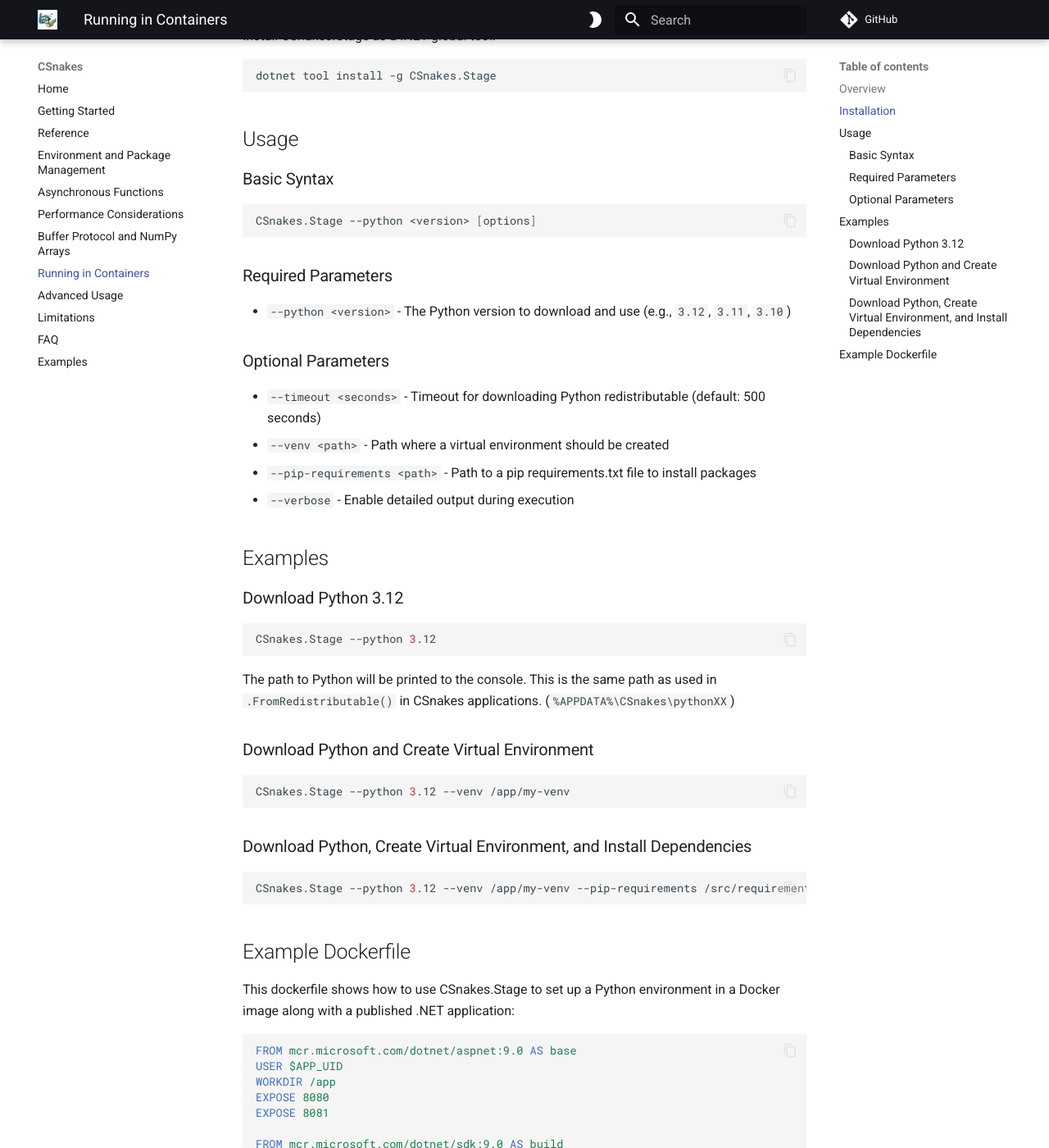
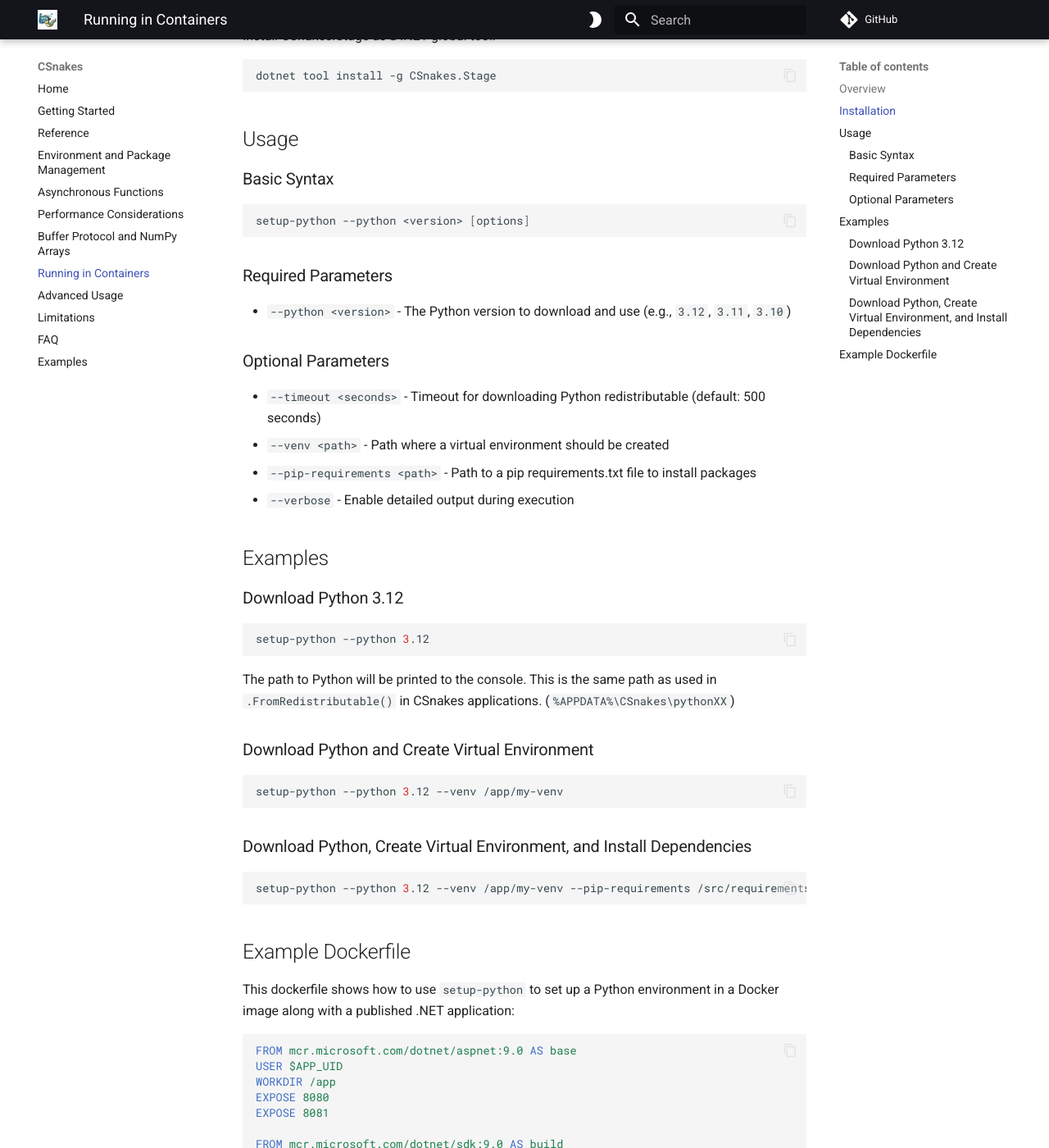
Before and after one commit to tonybaloney/CSnakes, an MkDocs documentation site: the page built from docs/docker.md, in a window 1280 px wide and 1400 px high, scrolled down 526 px. Shown: the whole window at 82% size. Built offline with MkDocs 1.6.1 and Material for MkDocs 9.7.7, drawn with Linux system fonts in a browser that asks for light colours; comment, search, counter and statistics services are not loaded; some of the changed text lies outside the part shown.

Commit message:
Update from code review

````diff
--- a/docs/docker.md
+++ b/docs/docker.md
@@ -21,7 +21,7 @@ dotnet tool install -g CSnakes.Stage
 ### Basic Syntax
 
 ```bash
-CSnakes.Stage --python <version> [options]
+setup-python --python <version> [options]
 ```
 
 ### Required Parameters
@@ -40,7 +40,7 @@ CSnakes.Stage --python <version> [options]
 ### Download Python 3.12
 
 ```bash
-CSnakes.Stage --python 3.12
+setup-python --python 3.12
 ```
 
 The path to Python will be printed to the console. This is the same path as used in `.FromRedistributable()` in CSnakes applications. (`%APPDATA%\CSnakes\pythonXX`)
@@ -49,18 +49,18 @@ The path to Python will be printed to the console. This is the same path as used
 ### Download Python and Create Virtual Environment
 
 ```bash
-CSnakes.Stage --python 3.12 --venv /app/my-venv
+setup-python --python 3.12 --venv /app/my-venv
 ```
 
 ### Download Python, Create Virtual Environment, and Install Dependencies
 
 ```bash
-CSnakes.Stage --python 3.12 --venv /app/my-venv --pip-requirements /src/requirements.txt
+setup-python --python 3.12 --venv /app/my-venv --pip-requirements /src/requirements.txt
 ```
 
 ## Example Dockerfile
 
-This dockerfile shows how to use CSnakes.Stage to set up a Python environment in a Docker image along with a published .NET application:
+This dockerfile shows how to use `setup-python` to set up a Python environment in a Docker image along with a published .NET application:
 
 ```dockerfile
 FROM mcr.microsoft.com/dotnet/aspnet:9.0 AS base
@@ -83,7 +83,7 @@ ARG BUILD_CONFIGURATION=Release
 RUN dotnet publish "./ExampleApp.csproj" -c $BUILD_CONFIGURATION -o /app/publish /p:UseAppHost=false
 RUN dotnet tool install --global CSnakes.Stage
 ENV PATH="/root/.dotnet/tools:${PATH}"
-RUN CSnakes.Stage --python 3.12 --venv /app/venv --pip-requirements /src/ExampleApp/requirements.txt --verbose
+RUN setup-python --python 3.12 --venv /app/venv --pip-requirements /src/ExampleApp/requirements.txt --verbose
 
 FROM base AS final
 WORKDIR /app
````
Also changed, not shown: 4 other files.
